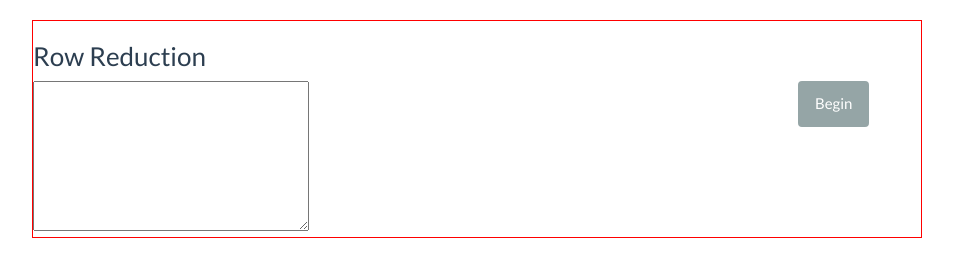
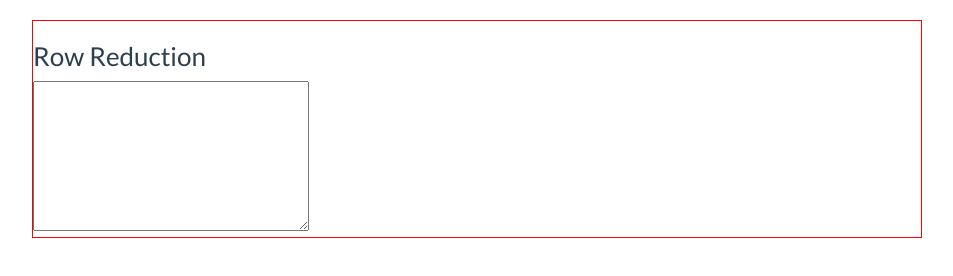
Before and after one commit to ChristopherChudzicki/row-operator, a plain HTML site: page index.html in a window 1280 px wide. Shown: the whole page, without its empty margins (163-1116 px from the left). Drawn offline with nearby package versions, Linux system fonts and the light colour scheme; some packages are replaced by stand-ins of ours; a script that the page names is missing.

Commit message:
remove begin button

```diff
--- a/index.html
+++ b/index.html
@@ -50,7 +50,6 @@
         </div>
       </div>
       <div class="col-md-2">
-        <button class="btn btn-default" ng-click="beginReduction()">Begin</button>
       </div>
     </div>
   </div>
```
